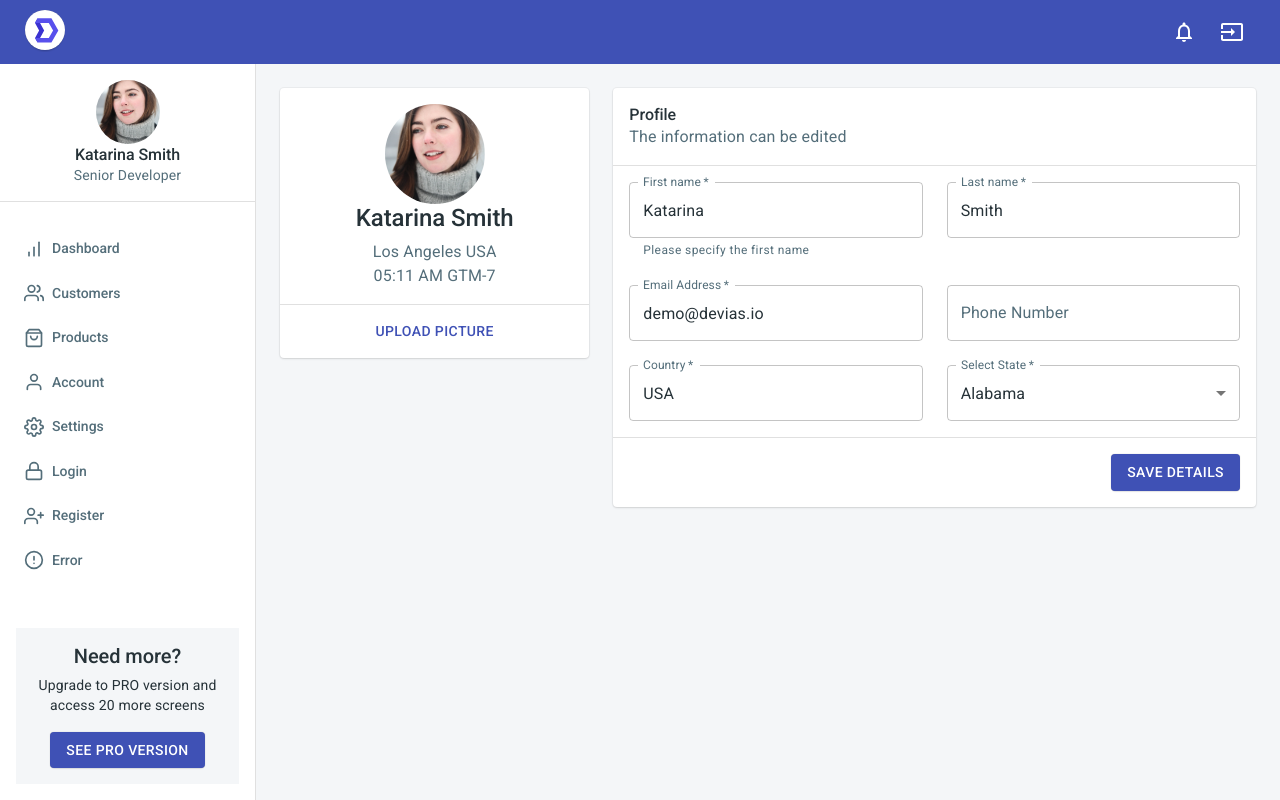
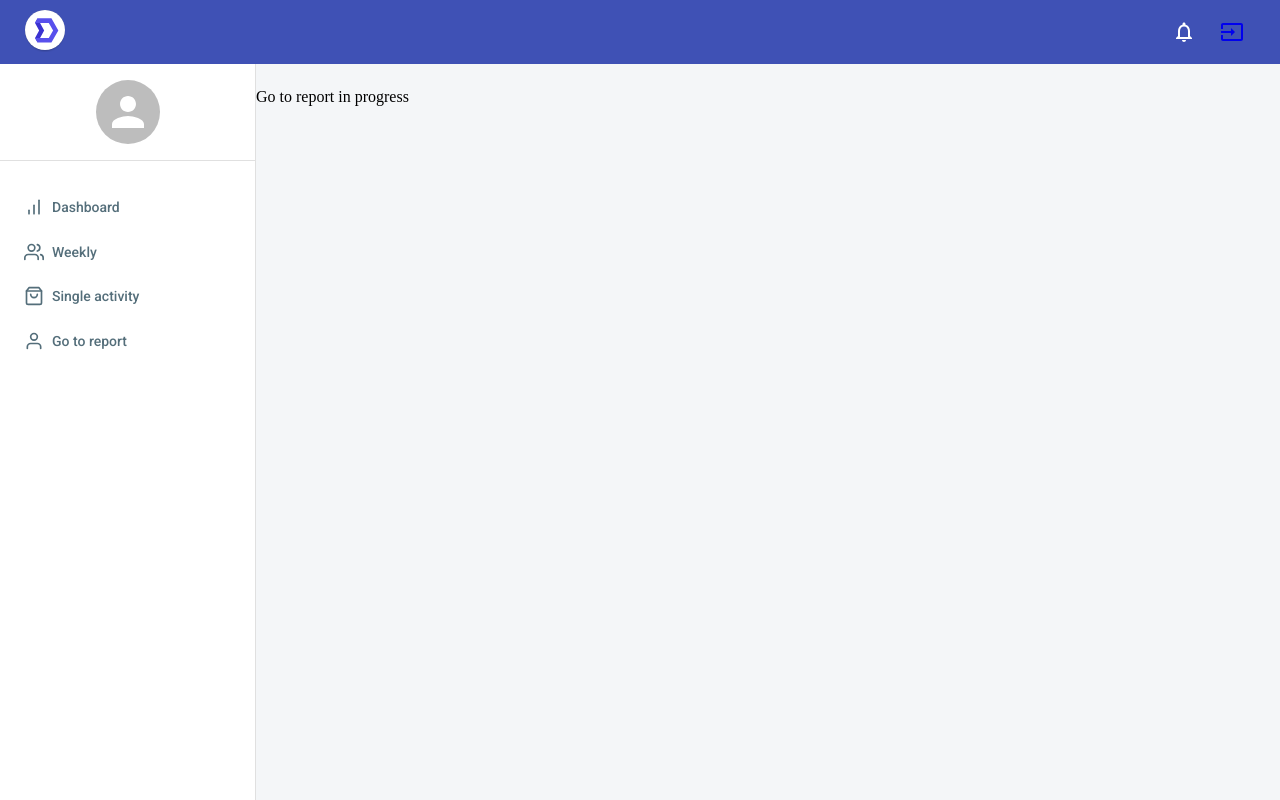
Before and after one commit to dilipgudivada/staff-app, a React (Create React App) app: page /app/account in a window 1280 px wide. Built offline with nearby package versions, Linux system fonts and the light colour scheme.

Commit message:
template changes

```diff
--- a/package.json
+++ b/package.json
@@ -2,7 +2,7 @@
   "name": "staff-app",
   "author": "dilip",
   "version": "0.0.1",
-  "private":false,
+  "private": false,
   "scripts": {
     "start": "react-scripts start",
     "build": "react-scripts build",
--- a/src/layouts/DashboardLayout/NavBar/index.js
+++ b/src/layouts/DashboardLayout/NavBar/index.js
@@ -25,9 +25,9 @@ import {
 import NavItem from './NavItem';
 
 const user = {
-  avatar: '/static/images/avatars/avatar_6.png',
-  jobTitle: 'Senior Developer',
-  name: 'Katarina Smith'
+  // avatar: '/static/images/avatars/avatar_6.png',
+  // jobTitle: 'Senior Developer',
+  // name: 'Katarina Smith'
 };
 
 const items = [
@@ -39,38 +39,38 @@ const items = [
   {
     href: '/app/customers',
     icon: UsersIcon,
-    title: 'Customers'
+    title: 'Weekly'
   },
   {
     href: '/app/products',
     icon: ShoppingBagIcon,
-    title: 'Products'
+    title: 'Single activity'
   },
   {
     href: '/app/account',
     icon: UserIcon,
-    title: 'Account'
+    title: 'Go to report'
   },
-  {
-    href: '/app/settings',
-    icon: SettingsIcon,
-    title: 'Settings'
-  },
-  {
-    href: '/login',
-    icon: LockIcon,
-    title: 'Login'
-  },
-  {
-    href: '/register',
-    icon: UserPlusIcon,
-    title: 'Register'
-  },
-  {
-    href: '/404',
-    icon: AlertCircleIcon,
-    title: 'Error'
-  }
+  // {
+  //   href: '/app/settings',
+  //   icon: SettingsIcon,
+  //   title: 'Settings'
+  // },
+  // {
+  //   href: '/login',
+  //   icon: LockIcon,
+  //   title: 'Login'
+  // },
+  // {
+  //   href: '/register',
+  //   icon: UserPlusIcon,
+  //   title: 'Register'
+  // },
+  // {
+  //   href: '/404',
+  //   icon: AlertCircleIcon,
+  //   title: 'Error'
+  // }
 ];
 
 const useStyles = makeStyles(() => ({
@@ -145,7 +145,7 @@ const NavBar = ({ onMobileClose, openMobile }) => {
           ))}
         </List>
       </Box>
-      <Box flexGrow={1} />
+      {/* <Box flexGrow={1} />
       <Box
         p={2}
         m={2}
@@ -178,7 +178,7 @@ const NavBar = ({ onMobileClose, openMobile }) => {
             See PRO version
           </Button>
         </Box>
-      </Box>
+      </Box> */}
     </Box>
   );
 
--- a/src/layouts/DashboardLayout/TopBar.js
+++ b/src/layouts/DashboardLayout/TopBar.js
@@ -53,9 +53,11 @@ const TopBar = ({
               <NotificationsIcon />
             </Badge>
           </IconButton>
+          <RouterLink to="/">
           <IconButton color="inherit">
             <InputIcon />
           </IconButton>
+          </RouterLink>
         </Hidden>
         <Hidden lgUp>
           <IconButton
--- a/src/routes.js
+++ b/src/routes.js
@@ -31,7 +31,7 @@ const routes = [
       { path: 'login', element: <LoginView /> },
       { path: 'register', element: <RegisterView /> },
       { path: '404', element: <NotFoundView /> },
-      { path: '/', element: <Navigate to="/app/dashboard" /> },
+      { path: '/', element: <Navigate to="/login" /> },
       { path: '*', element: <Navigate to="/404" /> }
     ]
   }
--- a/src/views/account/AccountView/index.js
+++ b/src/views/account/AccountView/index.js
@@ -25,7 +25,7 @@ const Account = () => {
       className={classes.root}
       title="Account"
     >
-      <Container maxWidth="lg">
+      {/* <Container maxWidth="lg">
         <Grid
           container
           spacing={3}
@@ -47,7 +47,8 @@ const Account = () => {
             <ProfileDetails />
           </Grid>
         </Grid>
-      </Container>
+      </Container> */}
+      Go to report in progress
     </Page>
   );
 };
--- a/src/views/auth/LoginView.js
+++ b/src/views/auth/LoginView.js
@@ -71,15 +71,15 @@ const LoginView = () => {
                   >
                     Sign in
                   </Typography>
-                  <Typography
+                  {/* <Typography
                     color="textSecondary"
                     gutterBottom
                     variant="body2"
                   >
                     Sign in on the internal platform
-                  </Typography>
+                  </Typography> */}
                 </Box>
-                <Grid
+                {/* <Grid
                   container
                   spacing={3}
                 >
@@ -114,7 +114,7 @@ const LoginView = () => {
                       Login with Google
                     </Button>
                   </Grid>
-                </Grid>
+                </Grid> */}
                 <Box
                   mt={3}
                   mb={1}
@@ -124,7 +124,7 @@ const LoginView = () => {
                     color="textSecondary"
                     variant="body1"
                   >
-                    or login with email address
+                   login with email address
                   </Typography>
                 </Box>
                 <TextField
--- a/src/views/customer/CustomerListView/index.js
+++ b/src/views/customer/CustomerListView/index.js
@@ -28,10 +28,11 @@ const CustomerListView = () => {
       title="Customers"
     >
       <Container maxWidth={false}>
-        <Toolbar />
+        {/* <Toolbar />
         <Box mt={3}>
           <Results customers={customers} />
-        </Box>
+        </Box> */}
+        Weekly report in progress
       </Container>
     </Page>
   );
--- a/src/views/product/ProductListView/index.js
+++ b/src/views/product/ProductListView/index.js
@@ -33,7 +33,7 @@ const ProductList = () => {
       title="Products"
     >
       <Container maxWidth={false}>
-        <Toolbar />
+        {/* <Toolbar />
         <Box mt={3}>
           <Grid
             container
@@ -65,7 +65,8 @@ const ProductList = () => {
             count={3}
             size="small"
           />
-        </Box>
+        </Box> */}
+        Single activity in progress
       </Container>
     </Page>
   );
--- a/src/views/reports/DashboardView/index.js
+++ b/src/views/reports/DashboardView/index.js
@@ -32,7 +32,7 @@ const Dashboard = () => {
       title="Dashboard"
     >
       <Container maxWidth={false}>
-        <Grid
+        {/* <Grid
           container
           spacing={3}
         >
@@ -108,7 +108,8 @@ const Dashboard = () => {
           >
             <LatestOrders />
           </Grid>
-        </Grid>
+        </Grid> */}
+        DashboardView in progess
       </Container>
     </Page>
   );
```
Also changed, not shown: 2 other files (tests, documents, lock files or other folders).
